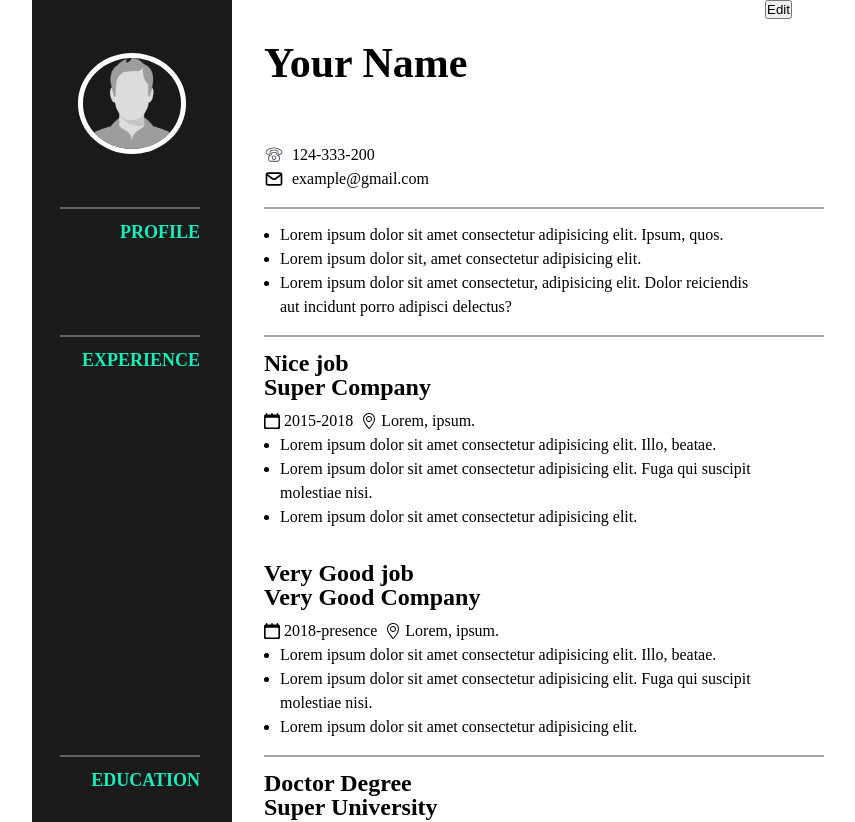
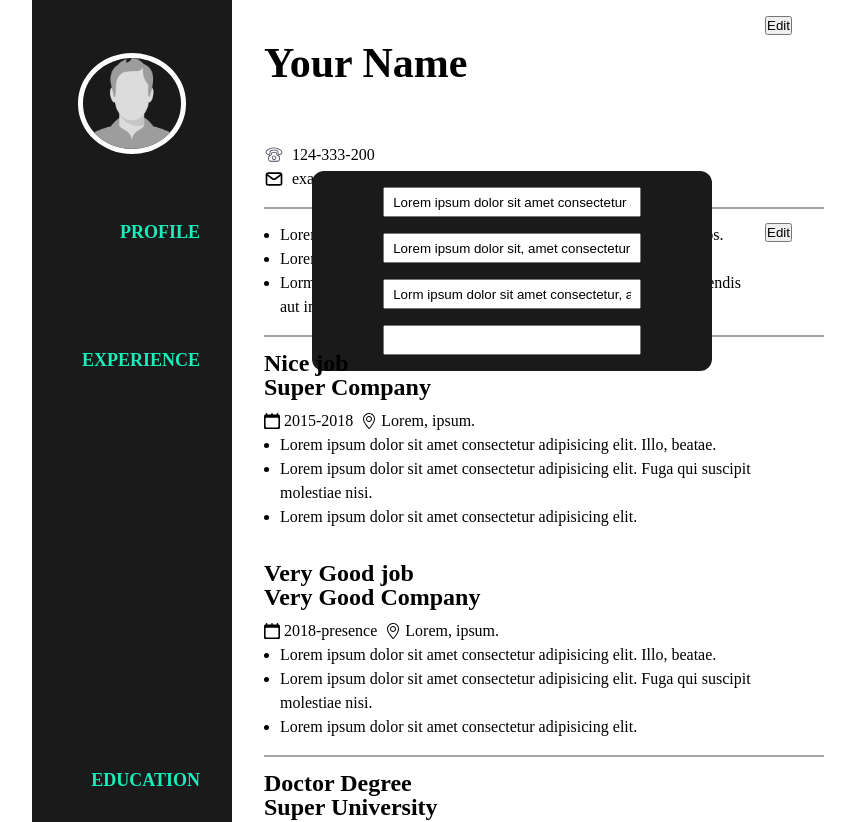
Before and after one commit to Abdelkrim-Saouchi/CV-app, a React (Create React App) app: page / in a window 1280 px wide. Shown: the top 822 px of the page, without its empty margins (108-963 px from the left). Built offline with nearby package versions, Linux system fonts and the light colour scheme; the HTML template or start-up script is replaced by a standard one.

Commit message:
Create change profile inputs

```diff
--- a/package.json
+++ b/package.json
@@ -9,6 +9,7 @@
     "react": "^18.2.0",
     "react-dom": "^18.2.0",
     "react-scripts": "5.0.1",
+    "uniqid": "^5.4.0",
     "web-vitals": "^2.1.4"
   },
   "scripts": {
--- a/src/App.css
+++ b/src/App.css
@@ -83,6 +83,7 @@ body {
   height: 2px;
   background-color: var(--gray);
   opacity: 0.7;
+  z-index: -1;
 }
 
 .NavSection::before {
@@ -123,13 +124,15 @@ h1 {
   align-items: center;
 }
 
-.GeneralInfo button.edit_btn {
+.edit_btn {
   position: absolute;
-  top: 0;
+  top: 16px;
   right: 0;
+  cursor: pointer;
 }
 
-.generalInfo_form {
+.generalInfo_form,
+.Profile_form {
   width: 400px;
   background-color: var(--dark);
   color: var(--cyan);
@@ -151,9 +154,12 @@ h1 {
   gap: 12px;
 }
 
-.generalInfo_form label input {
+.generalInfo_form label input,
+.Profile_form input {
   width: 70%;
+  height: 30px;
   padding-inline: 8px;
+  z-index: 99;
 }
 
 .generalInfo_form button {
@@ -163,6 +169,7 @@ h1 {
   background-color: var(--cyan);
   color: var(--dark);
   border-radius: 8px;
+  cursor: pointer;
 }
 
 .generalInfo_form button:is(:hover, :focus) {
--- a/src/components/Profile.jsx
+++ b/src/components/Profile.jsx
@@ -1,20 +1,62 @@
 import React, { Component } from 'react';
+import uniqid from 'uniqid';
 
 export default class Profile extends Component {
+  constructor() {
+    super();
+    this.state = {
+      profileList: [
+        {
+          id: uniqid(),
+          text: 'Lorem ipsum dolor sit amet consectetur adipisicing elit. Ipsum, quos.',
+        },
+        {
+          id: uniqid(),
+          text: 'Lorem ipsum dolor sit, amet consectetur adipisicing elit.',
+        },
+        {
+          id: uniqid(),
+          text: 'Lorm ipsum dolor sit amet consectetur, adipisicing elit. Dolor reiciendis aut incidunt porro adipisci delectus?',
+        },
+      ],
+    };
+    this.changeHandler = this.changeHandler.bind(this);
+  }
+
+  changeHandler(e) {
+    e.preventDefault();
+    const targetIndex = Number(e.target.id);
+    const newProfileList = this.state.profileList.map((item, index) => {
+      if (index === targetIndex) {
+        item.text = e.target.value;
+      }
+      return item;
+    });
+    this.setState({
+      profileList: [...newProfileList],
+    });
+  }
+
   render() {
+    const profileList = this.state.profileList.map((item) => (
+      <li key={item.id}>{item.text}</li>
+    ));
     return (
       <div className="Profile">
-        <ul>
-          <li>
-            Lorem ipsum dolor sit amet consectetur adipisicing elit. Ipsum,
-            quos.
-          </li>
-          <li>Lorem ipsum dolor sit, amet consectetur adipisicing elit.</li>
-          <li>
-            Lorem ipsum dolor sit amet consectetur, adipisicing elit. Dolor
-            reiciendis aut incidunt porro adipisci delectus?
-          </li>
-        </ul>
+        <ul>{profileList}</ul>
+        <button className="edit_btn">Edit</button>
+
+        <form className="Profile_form">
+          {this.state.profileList.map((element, index) => (
+            <input
+              key={element.id}
+              id={index}
+              value={element.text}
+              onChange={this.changeHandler}
+            />
+          ))}
+          <input />
+        </form>
       </div>
     );
   }
```
Also changed, not shown: 1 other file (tests, documents, lock files or other folders).
